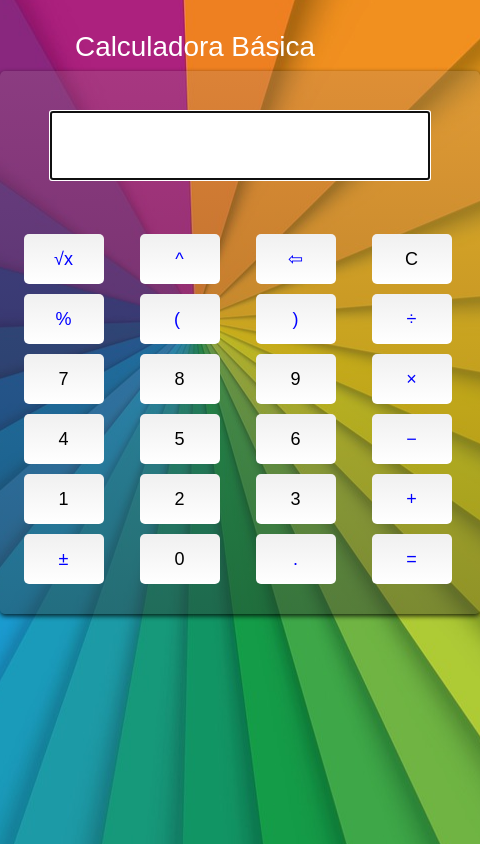
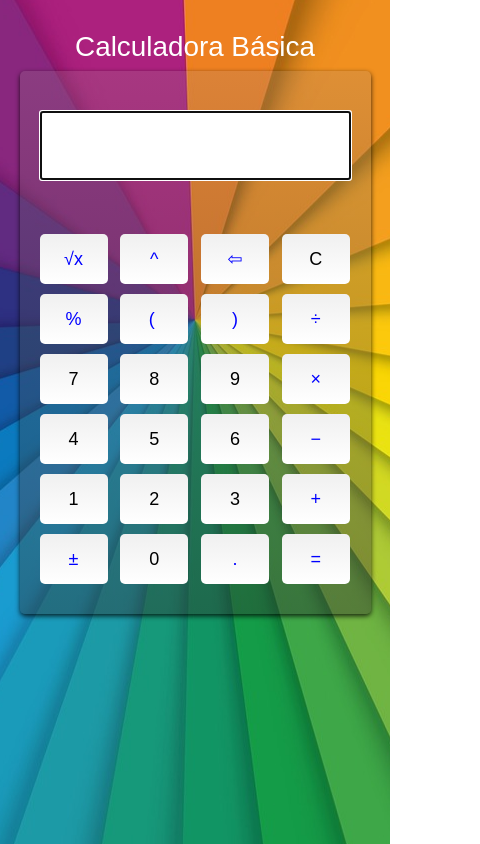
Before and after one commit to Vane-SDev/Calculadora, a website: page index.html in a window 390 px wide. Shown: the whole page, 480 px wide, since content can reach past the window. Drawn offline with nearby package versions, Linux system fonts and the light colour scheme.

Commit message:
version mobile corregida

```diff
--- a/script.js
+++ b/script.js
@@ -42,6 +42,8 @@ function calcular() {
         valorPantalla = valorPantalla.replace(/\*\*/g, '^');
         // Calcular la expresión con Math.js
         resultado = math.evaluate(valorPantalla);
+
+
     } catch (error) {
         console.error("Error en la expresión matemática:", error);
         resultado = "Error";
--- a/style.css
+++ b/style.css
@@ -18,7 +18,7 @@ h2 {
 }
 
 .calculadora {
-  width: 480px;
+  width: 90%;
   margin: 0 auto;
   background: linear-gradient(180deg,#958c8c34, #302c2c68);
   padding: 20px;
@@ -34,26 +34,31 @@ h2 {
 }
 
 #pantalla {
-  width: 380px;
+  width: 100%;
   padding: 10px;
   font-size: 30px;
   margin-bottom: 10px;
   text-align: right;
 }
 
+.row{
+
+  margin-right: 0;
+  text-align: center;
+}
 input[type="button"] {
-  width: 80px;
+  width: 120%;
   height: 50px;
-  margin-right: 5px;
+  margin:0px 0px;
   margin-bottom: 10px;
-  padding: 5px 10px; /* Ajusta el padding según tus necesidades */
+  padding: 5px 10px;
   font-size: 18px;
   background-color: #ffffff;
   border: none;
   border-radius: 5px;
   cursor: pointer;
   background: linear-gradient(180deg, #f0f0f0, #ffffff);
-  text-align: center; /* Añade alineación de texto al centro */
+  text-align: center;
 }
 
 input[type="button"]:hover {
```
